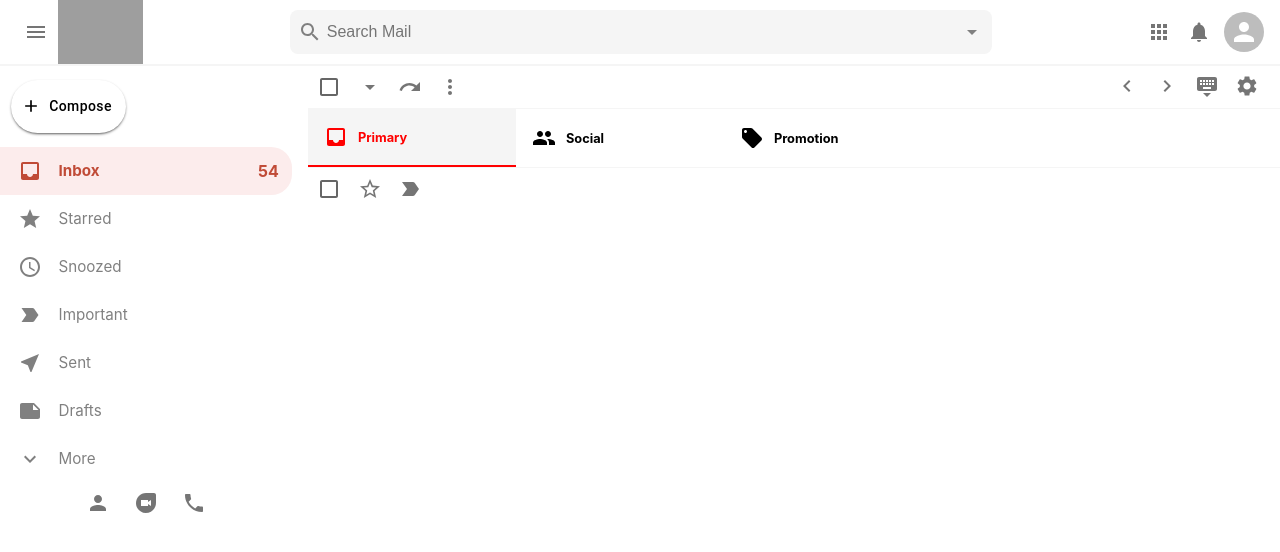
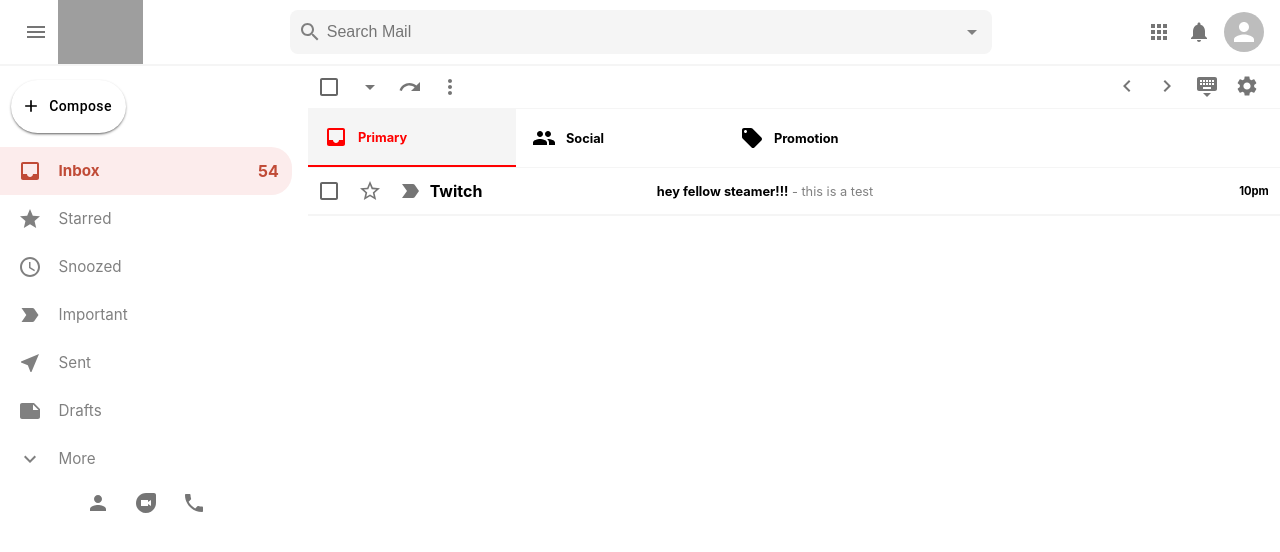
Before and after one commit to Molberda/gmail-clone, a React (Create React App) app: page / in a window 1280 px wide. Shown: the top 552 px of the page. Built offline with nearby package versions, Linux system fonts and the light colour scheme; grey boxes are pictures that could not be loaded.

Commit message:
started the styling of the email row

```diff
--- a/src/CSS/EmailRow.css
+++ b/src/CSS/EmailRow.css
@@ -0,0 +1,48 @@
+.emailRow {
+  display: flex;
+  align-items: center;
+  height: 3em;
+  border-bottom: 0.15em solid whitesmoke;
+  cursor: pointer;
+  z-index: 999;
+}
+.emailRow:hover {
+  border-top: 0.15em solid whitesmoke;
+  box-shadow: 0 0.45em 0.45em -0.3em rgba(0, 0, 0, 0.24);
+}
+
+.emailRow__options {
+  display: flex;
+}
+
+.emailRow__message {
+  display: flex;
+  flex: 0.8;
+  align-items: center;
+  font-size: 0.8em;
+}
+
+.emailRow__title {
+  font-size: 1em;
+  flex: .3;
+  text-transform: capitalize;
+}
+
+.emailRow__message > h4 {
+  width: 28em;
+  white-space: nowrap;
+  overflow: hidden;
+  text-overflow: ellipsis;
+  padding: 0 0.5em;
+}
+
+.emailRow__description {
+  font-weight: 400;
+  color: grey;
+}
+
+.emailRow__time {
+  padding-right: 1em;
+  font-size: 0.7em;
+  font-weight: bold;
+}
--- a/src/components/EmailList.jsx
+++ b/src/components/EmailList.jsx
@@ -55,7 +55,7 @@
       <div className="emailList__list">
         <EmailRow
           title="twitch"
-          subject="hello fellow steamer"
+          subject="hey fellow steamer!!!"
           description="this is a test"
           time="10pm"
         />
--- a/src/components/EmailRow.jsx
+++ b/src/components/EmailRow.jsx
@@ -1,23 +1,31 @@
 import React from "react";
 import "../CSS/EmailRow.css";
 import { Checkbox, IconButton } from "@mui/material";
-import { LabelImportantOutlined, StarBorderOutlined } from "@mui/icons-material";
+import {
+  LabelImportantOutlined,
+  StarBorderOutlined,
+} from "@mui/icons-material";
 
 const EmailRow = ({ title, subject, description, time }) => {
   return (
     <div className="emailRow">
       <div className="emailRow__options">
-        <Checkbox/>
+        <Checkbox />
         <IconButton>
-            <StarBorderOutlined/>
+          <StarBorderOutlined />
         </IconButton>
         <IconButton>
-            <LabelImportantOutlined/>
+          <LabelImportantOutlined />
         </IconButton>
       </div>
-      <div className="emailRow__title"></div>
-      <div className="emailRow__message"></div>
-      <div className="emailRow__description"></div>
+      <h3 className="emailRow__title">{title}</h3>
+      <div className="emailRow__message">
+        <h4>
+          {subject}
+          <span className="emailRow__description"> - {description}</span>
+        </h4>
+      </div>
+      <p className="emailRow__time">{time}</p>
     </div>
   );
 };
```
